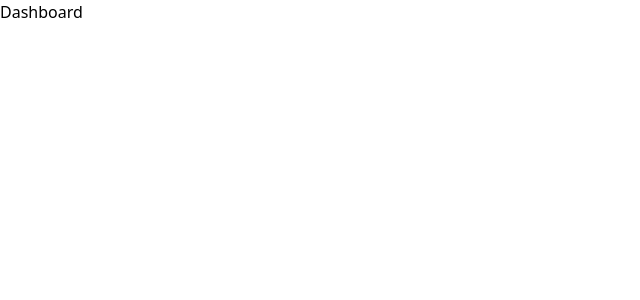
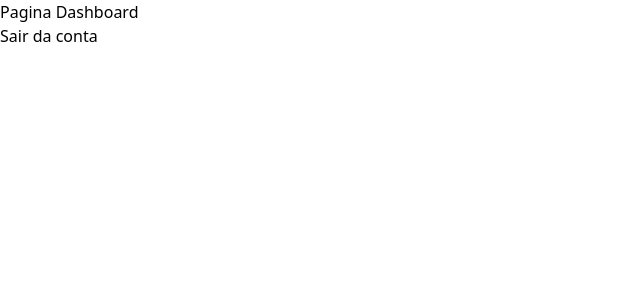
Before and after one commit to rodrigo-dias-silva/tickets-system, a React (Vite) app: page /dashboard in a window 1280 px wide. Shown: the top 300 px of the page, without its empty margins (0-640 px from the left). Built offline with nearby package versions, Linux system fonts and the light colour scheme.

Commit message:
feat: preludio de botao para logout/signout

```diff
--- a/src/pages/Dashboard/index.tsx
+++ b/src/pages/Dashboard/index.tsx
@@ -1,9 +1,20 @@
-import React from 'react'
+import { useContext } from 'react'
+import { AuthContext } from '../../contexts/auth'
+import { auth } from '../../services/firebaseConnection';
 
 type Props = {}
 
 export default function Dashboard({ }: Props) {
+  const { logOut } = useContext(AuthContext)
+
+  async function handleLogout() {
+    await logOut(auth);
+  }
+
   return (
-    <div>Dashboard</div>
+    <div>
+      <h1>Pagina Dashboard</h1>
+      <button onClick={handleLogout}>Sair da conta</button>
+    </div>
   )
 }
```
